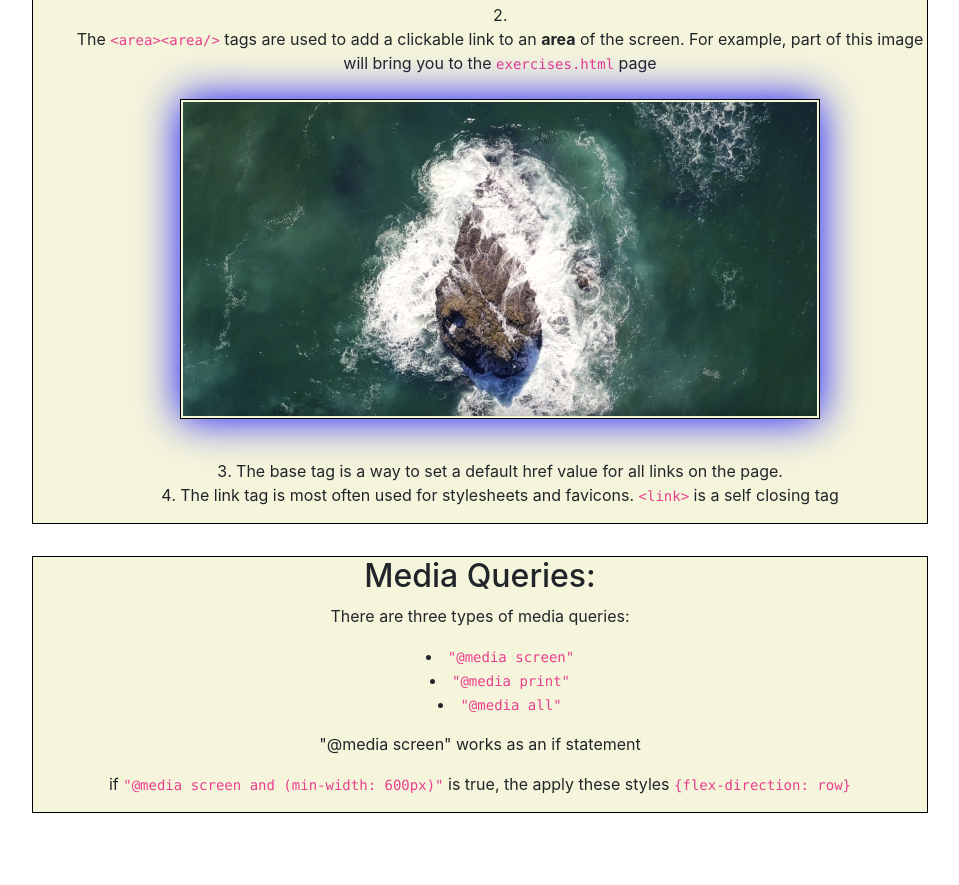
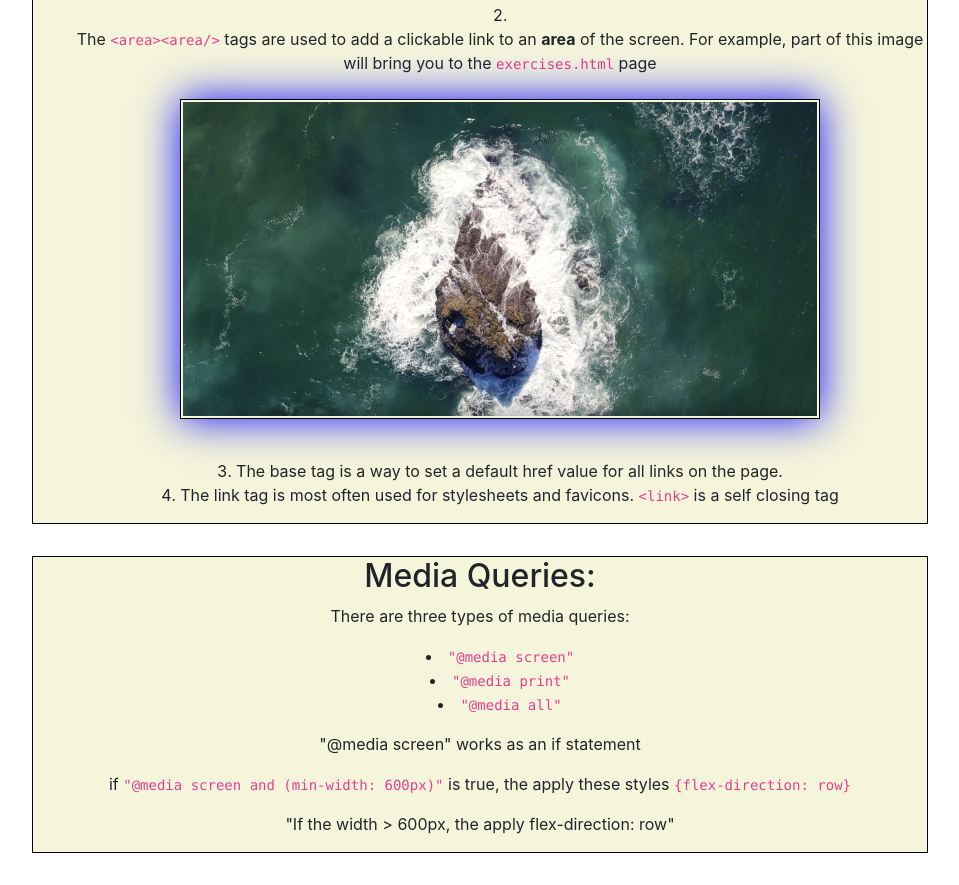
Before and after one commit to simonhm31/HTML-and-CSS-notes, a plain HTML site: page index.html in a window 1280 px wide. Shown: the part 9711-10596 px from the top of the page, without its empty margins (160-1119 px from the left). Before the commit the page ends 10556 px from the top, so only its background shows below. Drawn offline with nearby package versions, Linux system fonts and the light colour scheme.

Commit message:
zdfbhzdfgb

```diff
--- a/index.html
+++ b/index.html
@@ -367,6 +367,7 @@
             </ul>
             <p>"@media screen" works as an if statement</p>
             <p>if <code>"@media screen and (min-width: 600px)"</code> is true, the apply these styles <code>{flex-direction: row}</code>
+                <p>"If the width > 600px, the apply flex-direction: row" </p>
         </div>
 
 
```
